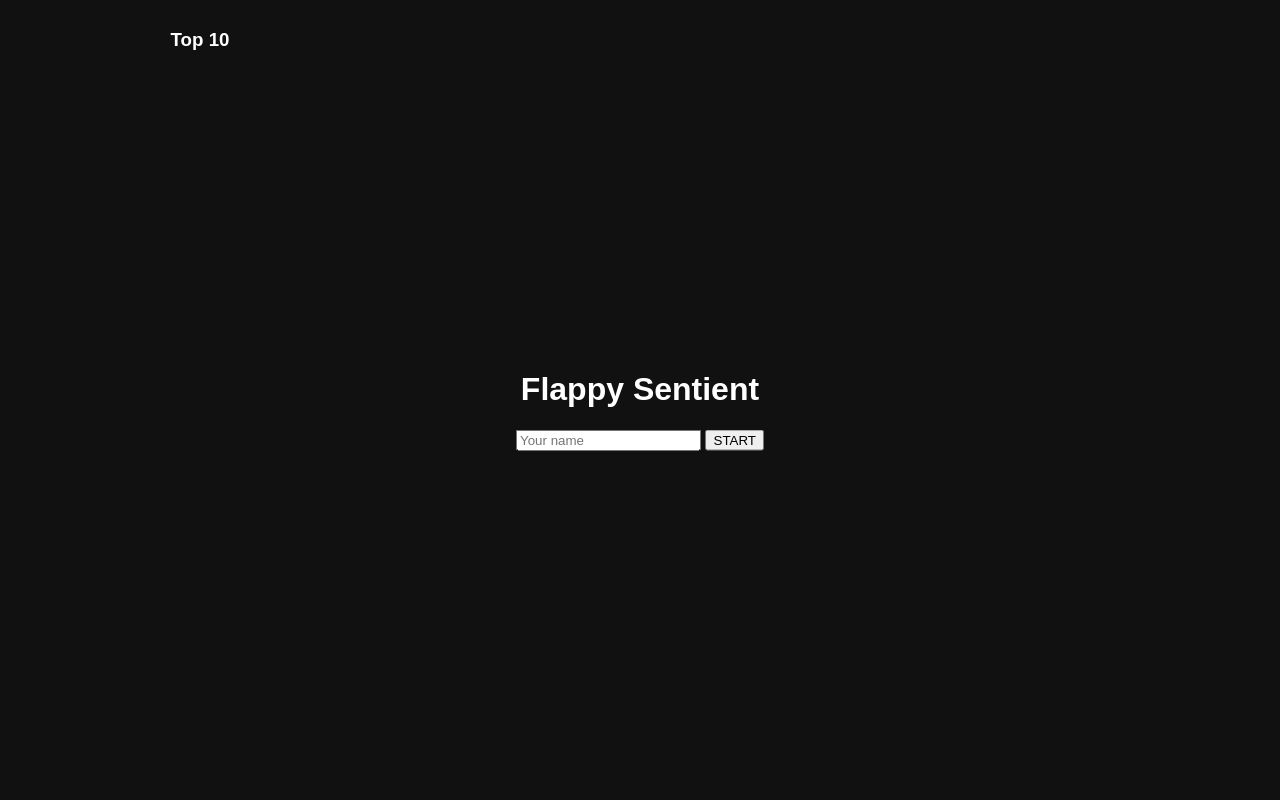
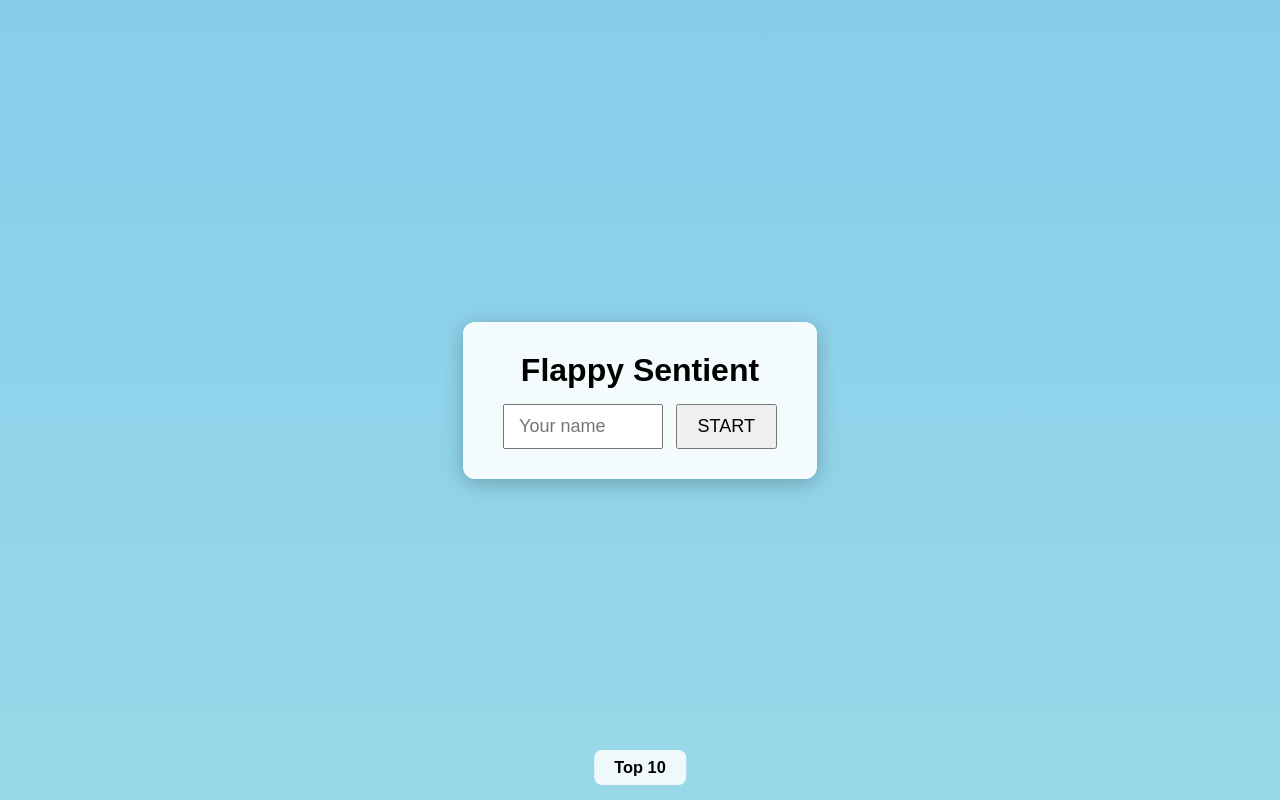
Before and after one commit to soundersquash/flappy-sentient, a plain HTML site: page index.html in a window 1280 px wide. Drawn offline with Linux system fonts and the light colour scheme; no server answers.

Commit message:
Revamp CSS styles for layout and design

```diff
--- a/style.css
+++ b/style.css
@@ -1,4 +1,43 @@
-body{margin:0;background:#111;color:#fff;font-family:Arial;display:flex;flex-direction:center;align-items:center;text-align:center}
-#login{position:absolute;top:50%;left:50%;transform:translate(-50%,-50%)}
-canvas{display:none;border:2px solid #555}
-#leaderboard{margin-top:10px;width:400px}
+* { box-sizing: border-box; margin: 0; }
+html, body { height: 100%; }
+body {
+  background: linear-gradient(to bottom, #87CEEB 0%, #98D8E8 100%);
+  display: flex;
+  justify-content: center;
+  align-items: center;
+  font-family: Arial, Helvetica, sans-serif;
+}
+#login {
+  text-align: center;
+  background: rgba(255,255,255,.9);
+  padding: 30px 40px;
+  border-radius: 12px;
+  box-shadow: 0 4px 20px rgba(0,0,0,.25);
+}
+#login h1 { margin-bottom: 15px; }
+#login input {
+  padding: 10px 14px;
+  font-size: 18px;
+  width: 160px;
+}
+#login button {
+  padding: 10px 20px;
+  font-size: 18px;
+  margin-left: 8px;
+  cursor: pointer;
+}
+canvas {
+  display: none;
+  border-radius: 8px;
+  box-shadow: 0 4px 25px rgba(0,0,0,.35);
+}
+#leaderboard {
+  position: absolute;
+  bottom: 15px;
+  left: 50%;
+  transform: translateX(-50%);
+  background: rgba(255,255,255,.85);
+  padding: 8px 20px;
+  border-radius: 8px;
+  font-size: 14px;
+}
```
